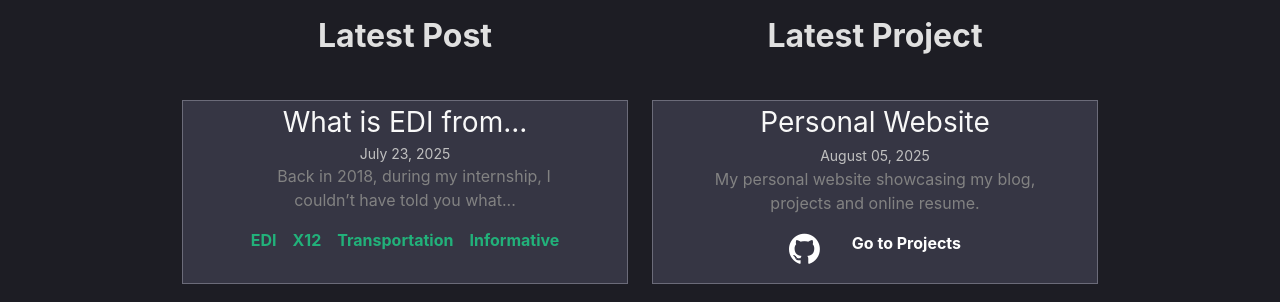
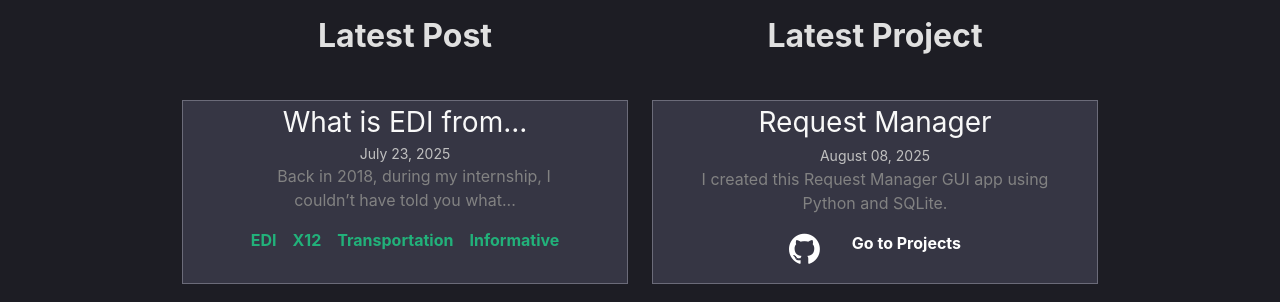
Before and after one commit to krmontgomery/krmontgomery.github.io, a Jekyll site: the page built from index.html, in a window 1280 px wide. Shown: the part 520-822 px from the top of the page. Built offline with Jekyll 4.4.1, drawn with Linux system fonts in a browser that asks for light colours.

Commit message:
Adjust forloop in grab-one-project to look for last project posted. Added image for the project.

```diff
--- a/_includes/grab-one-project.html
+++ b/_includes/grab-one-project.html
@@ -1,6 +1,6 @@
 <ul class="index-post-list">
     <h1 class="post-list-heading" style="text-align: center;">Latest Project</h1>
-    {% for project in site.projects limit: 1 %}
+    {% assign project = site.projects.last %}
     <li class="index-projects-item">
         <h1 id="index-project-title">
             {{ project.title }}
@@ -12,5 +12,4 @@
             <a id="go-to-projects" href="/projects/">Go to Projects</a>
         </div>
     </li>
-    {% endfor %}
 </ul>
--- a/_projects/2025-8-05-Personal-Website three.markdown
+++ b/_projects/2025-8-05-Personal-Website three.markdown
@@ -7,7 +7,6 @@ date: 2025-08-05 10:38:30
 image: /assets/images/website.png
 categories: Projects
 tags:
-  - Projects
   - Jekyll
 ---
 
```
Also changed, not shown: _projects/2025-8-08-Request Manager.markdown (added, +15 -0 lines), assets/images/Request-1.png (added).
